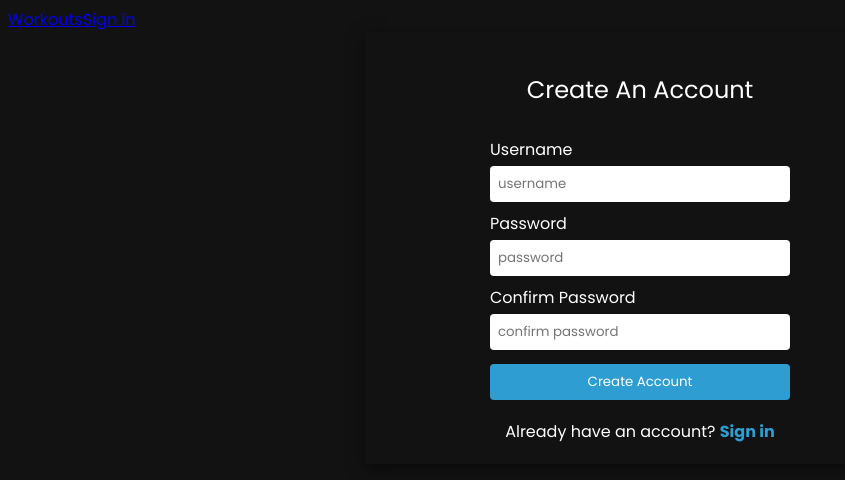
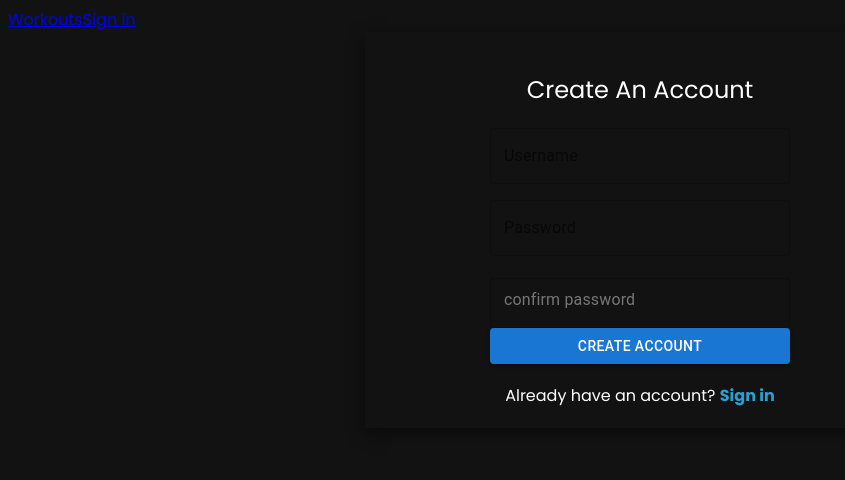
Before and after one commit to LerkkaP/WorkoutLogger, a React (Create React App) app: page /signup in a window 1280 px wide. Shown: the top 480 px of the page, without its empty margins (0-845 px from the left). Built offline with nearby package versions, Linux system fonts and the light colour scheme; data requests are answered from the project's data file.

Commit message:
add material ui and style the sign up form

```diff
--- a/package.json
+++ b/package.json
@@ -3,7 +3,10 @@
   "version": "0.1.0",
   "private": true,
   "dependencies": {
+    "@emotion/react": "^11.11.1",
+    "@emotion/styled": "^11.11.0",
     "@hookform/error-message": "^2.0.1",
+    "@mui/material": "^5.14.16",
     "@reduxjs/toolkit": "^1.9.5",
     "@testing-library/jest-dom": "^5.17.0",
     "@testing-library/react": "^13.4.0",
--- a/src/components/Signup/Signup.js
+++ b/src/components/Signup/Signup.js
@@ -1,80 +1,80 @@
 import { NavLink } from "react-router-dom";
 import { useDispatch } from "react-redux";
 import { useForm } from "react-hook-form";
-import { ErrorMessage } from "@hookform/error-message"
-
 import { registerUser, reset } from "../../actions/AuthActions";
 import styles from "../../assets/authForms.module.css";
+import { Button, TextField } from "@mui/material";
 
 const Signup = () => {
   const dispatch = useDispatch();
-  const { register, handleSubmit, watch, formState: { errors }, reset } = useForm();
+  const {
+    register,
+    handleSubmit,
+    watch,
+    formState: { errors },
+    reset,
+  } = useForm();
 
-  const onSubmit = data => {
+  const onSubmit = (data) => {
     const userData = {
       username: data.username,
       password1: data.password1,
-      password2: data.password2
-    }
-    dispatch(registerUser(userData))
-    reset()
-  }
+      password2: data.password2,
+    };
+    dispatch(registerUser(userData));
+    reset();
+  };
 
   return (
     <form className={styles.form} onSubmit={handleSubmit(onSubmit)}>
-      <h2 className={styles.title}>Create An Account</h2>
+      <h2>Create An Account</h2>
       <div className={styles.body}>
-        <div>
-          <label className={styles.label} htmlFor="username">
-            Username{" "}
-          </label>
-          <input
-            className={styles.field}
-            type="text"
-            placeholder="username" {...register("username", { required: true })}
+        <div style={{ marginBottom: "16px" }}>
+          <TextField
+            fullWidth
+            label="Username"
+            placeholder="username"
+            {...register("username", { required: "Username is required" })}
+            error={!!errors.username}
+            helperText={errors.username && errors.username.message}
+            sx={{ input: { color: 'white' } }}
+          />
+        </div>
+        <div style={{ marginBottom: "16px" }}>
+          <TextField
+            fullWidth
+            label={"Password"}
+            placeholder="password"
+            type="password"
+            {...register("password1", { required: "Password is required" })}
+            error={!!errors.password1}
+            helperText={errors.password1 && errors.password1.message}
+            sx={{ input: { color: 'white' } }}
           />
         </div>
         <div>
-          <label className={styles.label} htmlFor="password1">
-            Password{" "}
-          </label>
-          <input
-            className={styles.field}
-            placeholder="password" {...register("password1", { required: true })}
-            type="password"
-          />
-        </div>
-        <div>
-          <label className={styles.label} htmlFor="password2">
-            Confirm Password{" "}
-          </label>
-          <input
-            className={styles.field}
+          <TextField
+            fullWidth
             type="password"
             placeholder="confirm password"
             {...register("password2", {
-              required: true,
+              required: "Password confirmation is required",
               validate: (val) => {
-                if (watch('password1') != val) {
-                  return "Passwords didn't match"
-                  console.log("Passwords didn't match")
+                if (watch("password1") !== val) {
+                  return "Passwords don't match";
                 }
               },
-             })}
-          />
-          <ErrorMessage errors={errors} name="password2" />
-
-          <ErrorMessage
-            errors={errors}
-            name="password1"
-            render={({ message }) => <p>{message}</p>}
+            })}
+            error={!!errors.password2}
+            helperText={errors.password2 && errors.password2.message}
+            sx={{ input: { color: 'white' } }}
           />
         </div>
       </div>
       <div>
-        <button className={styles.btn} type="submit">
+        <Button className={styles.btn} type="submit" variant="contained" color="primary">
           Create Account
-        </button>
+        </Button>
       </div>
       <span className={styles.span}>
         Already have an account?{" "}
```
Also changed, not shown: 1 other file (tests, documents, lock files or other folders).
